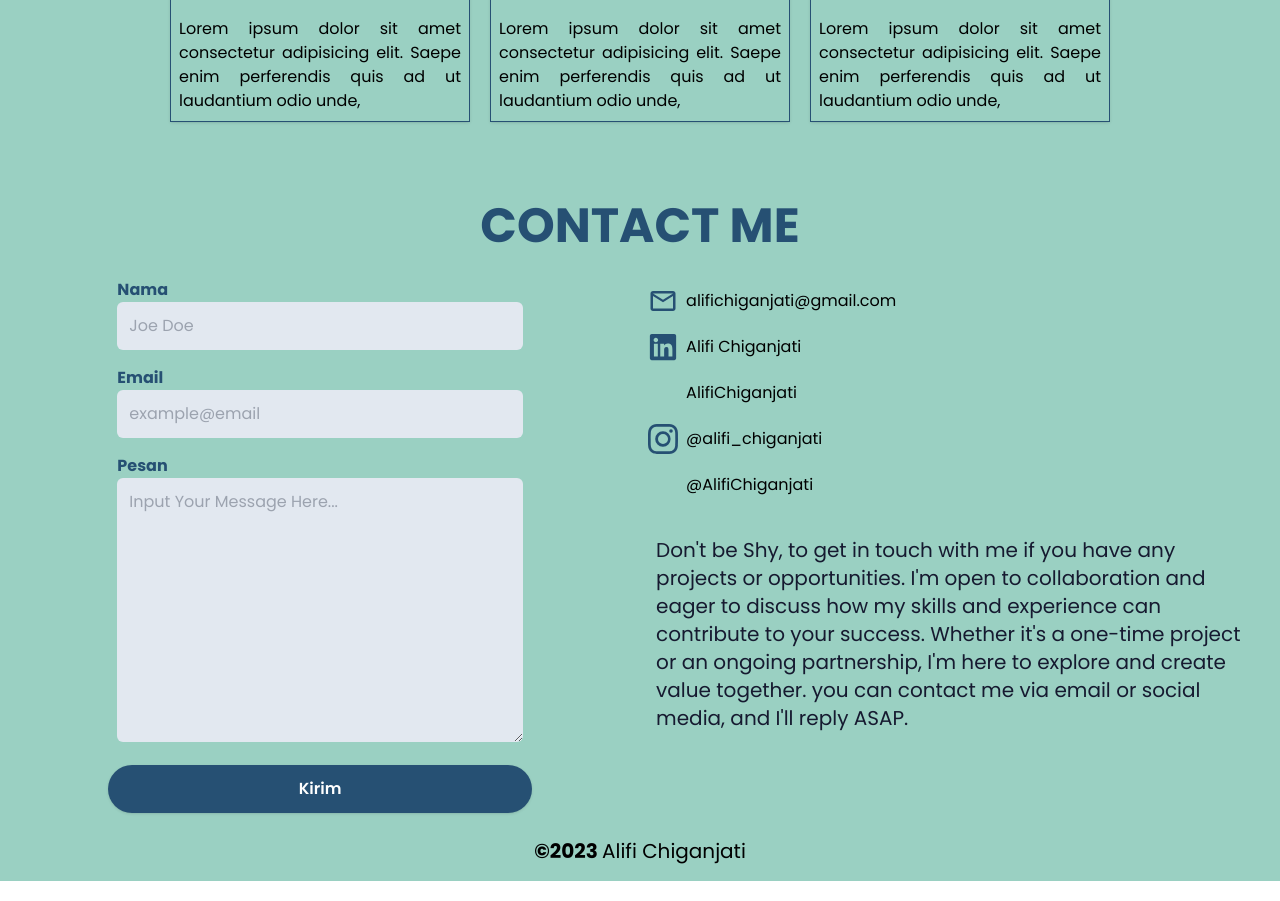
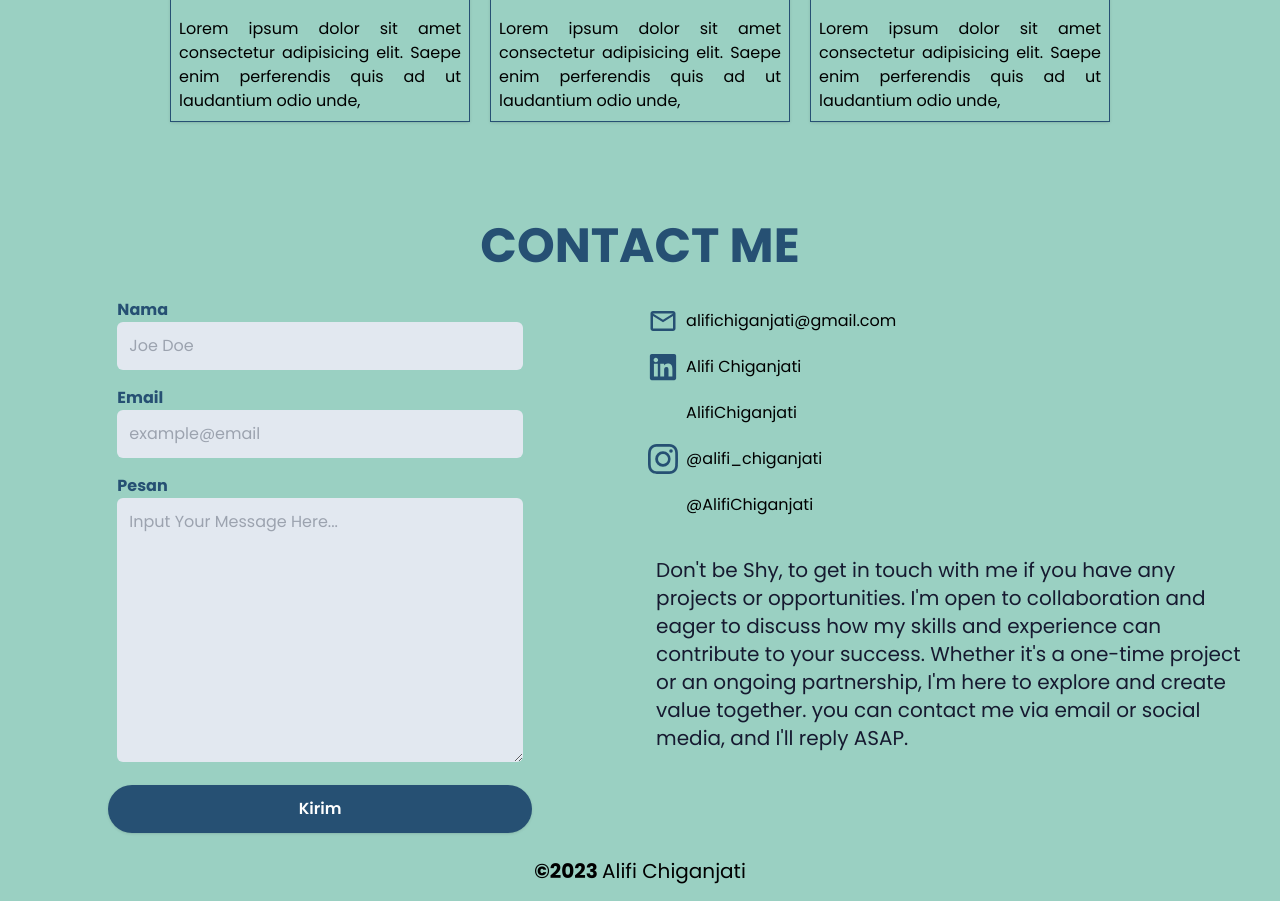
Before and after one commit to AlifiChiganjati/alifichiganjati.github.io, a React (Vite) app: page / in a window 1280 px wide. Shown: the part 1680-2581 px from the top of the page. Built offline with nearby package versions, Linux system fonts and the light colour scheme; some icons are missing.

Commit message:
fix: offset link scroll duration

```diff
--- a/src/pages/contactpage.jsx
+++ b/src/pages/contactpage.jsx
@@ -17,7 +17,7 @@ const ContactPage = () => {
   return (
     <section
       id="contact"
-      className="flex w-full flex-col items-center justify-center  bg-text-primary px-2 duration-150 dark:bg-dark-secondary dark:text-dark-text-primary"
+      className="flex w-full flex-col items-center justify-center  bg-text-primary px-2 pt-5 duration-150 dark:bg-dark-secondary dark:text-dark-text-primary"
     >
       <h3
         data-aos="fade-up"
```
